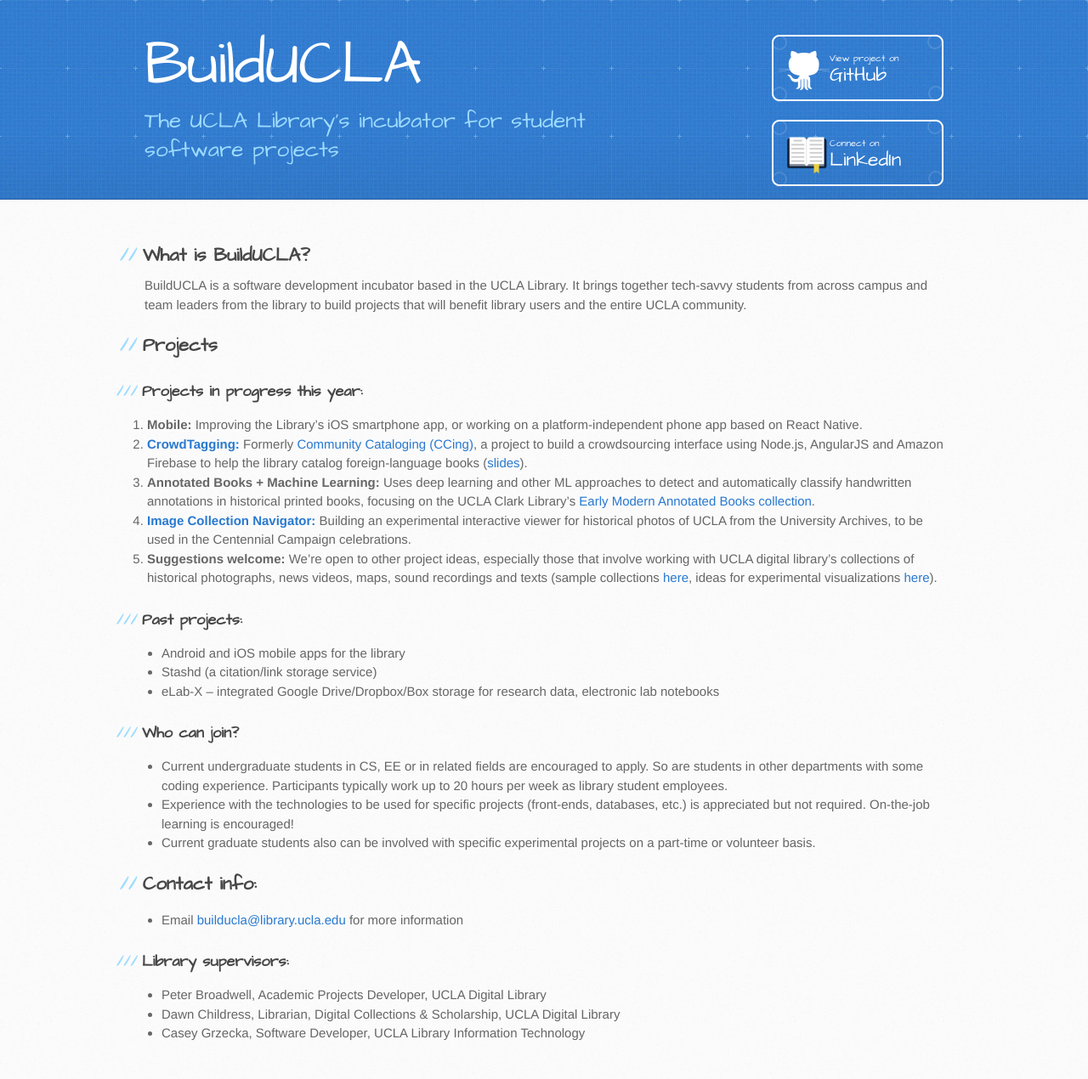
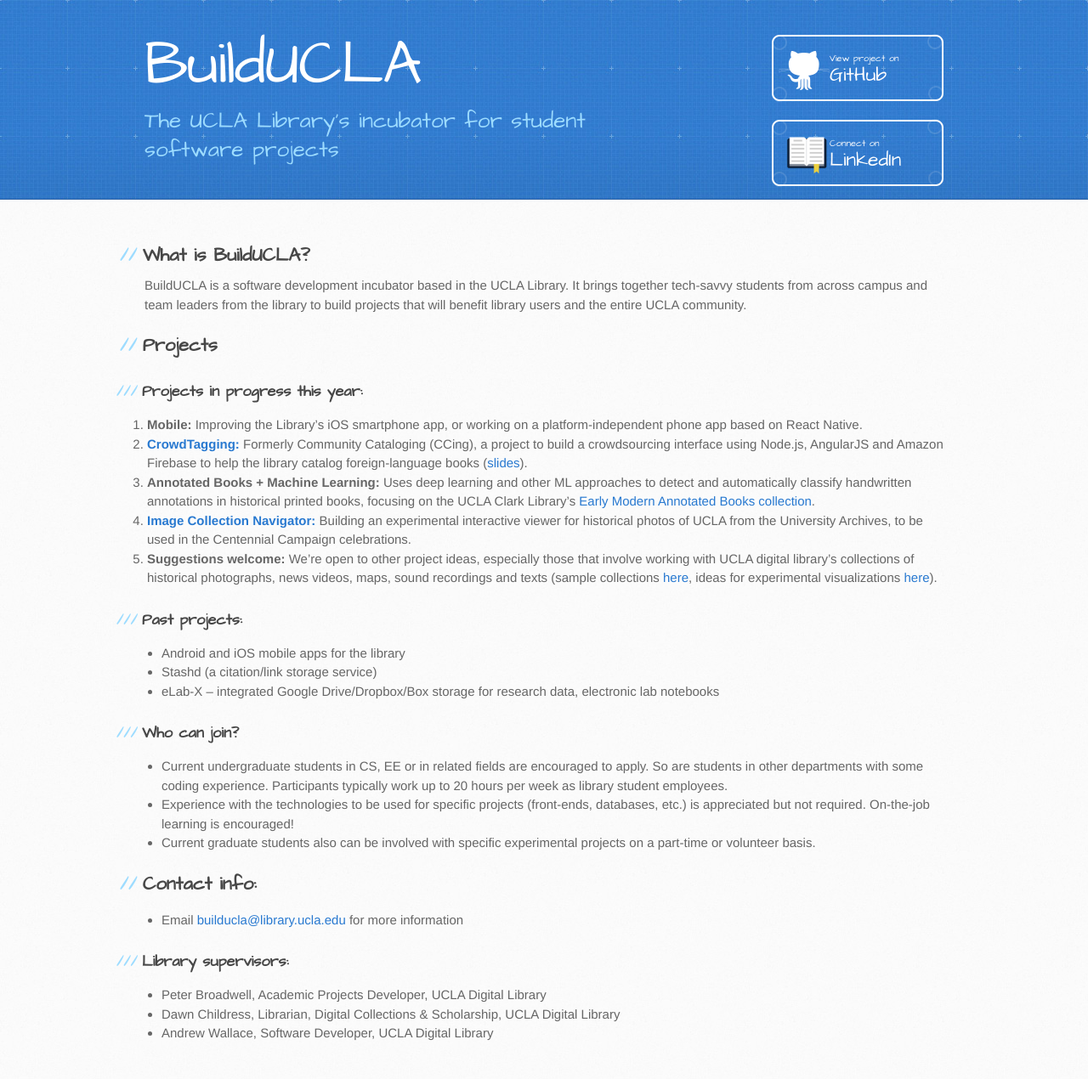
Before and after one commit to UCLALibrary/BuildUCLA, a Jekyll site: the page built from docs/index.md, in a window 1280 px wide. Shown: the whole page at 85% size. Built offline with Jekyll 4.4.1, drawn with Linux system fonts in a browser that asks for light colours.

Commit message:
Update index.md

```diff
--- a/docs/index.md
+++ b/docs/index.md
@@ -12,7 +12,7 @@ BuildUCLA is a software development incubator based in the UCLA Library. It brin
 ### Projects in progress this year:
 
 1. **Mobile:** Improving the Library's iOS smartphone app, or working on a platform-independent phone app based on React Native.
-1. **<a href="https://docs.library.ucla.edu/display/BUILD/CrowdTagging">CrowdTagging:</a>** Formerly <a href="http://ec2-54-173-153-28.compute-1.amazonaws.com:8000/#/">Community Cataloging (CCing)</a>, a project to build a crowdsourcing interface using Node.js, AngularJS and Amazon Firebase to help the library catalog foreign-language books (<a href="https://docs.google.com/presentation/d/1pGWDBy5ff5xHdb0Ys462BXRf0IjP2zNrlt4sBfYiAvw/edit?usp=sharing">slides</a>).
+1. **<a href="http://ec2-54-173-153-28.compute-1.amazonaws.com:3000/">CrowdTagging:</a>** Formerly Community Cataloging (CCing), a project to build a crowdsourcing interface using Node.js, AngularJS and Amazon Firebase to help the library catalog foreign-language books (<a href="https://docs.google.com/presentation/d/1pGWDBy5ff5xHdb0Ys462BXRf0IjP2zNrlt4sBfYiAvw/edit?usp=sharing">slides</a>).
 1. **Annotated Books + Machine Learning:** Uses deep learning and other ML approaches to detect and automatically classify handwritten annotations in historical printed books, focusing on the UCLA Clark Library's <a href="https://calisphere.org/collections/26771/">Early Modern Annotated Books collection</a>.
 1. **<a href="https://github.com/UCLALibrary/ImageCollectionNavigator">Image Collection Navigator:</a>** Building an experimental interactive viewer for historical photos of UCLA from the University Archives, to be used in the Centennial Campaign celebrations.
 1. **Suggestions welcome:** We're open to other project ideas, especially those that involve working with UCLA digital library's collections of historical photographs, news videos, maps, sound recordings and texts (sample collections <a href="https://collectionslab.github.io/collections/">here</a>, ideas for experimental visualizations <a href="https://collectionslab.github.io/experiments/">here</a>).
@@ -37,4 +37,4 @@ BuildUCLA is a software development incubator based in the UCLA Library. It brin
 ### Library supervisors:
 * Peter Broadwell, Academic Projects Developer, UCLA Digital Library
 * Dawn Childress, Librarian, Digital Collections & Scholarship, UCLA Digital Library
-* Casey Grzecka, Software Developer, UCLA Library Information Technology
+* Andrew Wallace, Software Developer, UCLA Digital Library
```
